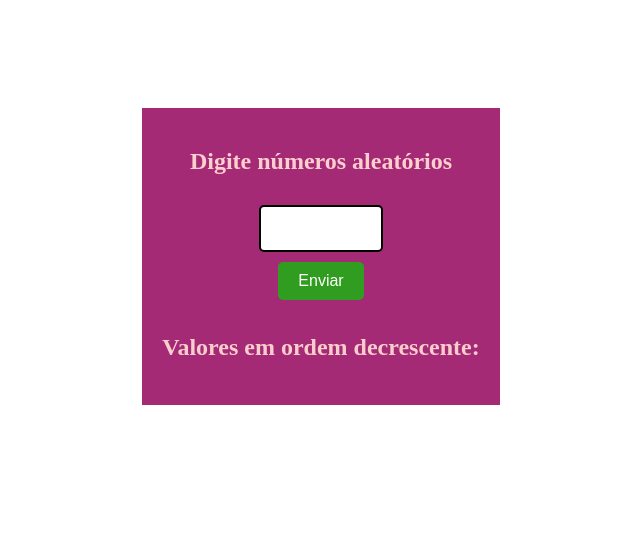
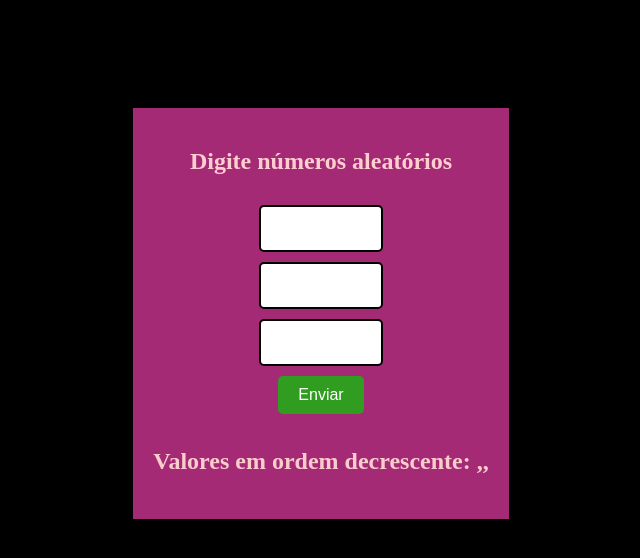
Before and after one commit to niedjaraujos/exercicios-html-js, a plain HTML site: page 2/segundo.html in a window 1280 px wide. Both pictures are taken after a click on the button "Enviar". Shown: the whole page, without its empty margins (319-959 px from the left). Drawn offline with Linux system fonts and the light colour scheme.

Commit message:
Add files via upload

```diff
--- a/2/app.js
+++ b/2/app.js
@@ -1,21 +1,50 @@
 
 const botao = document.querySelector('button');
-
-let valores = [];
+const inputs = document.querySelectorAll('input[type="number"]')
 
 function ordenarDecrescente() {
-    let input = document.querySelector('input')
-    valores.push(input.value)
-
-
-    input.value= ''
-
+    let valores = [];
+    for (let i = 0; i < inputs.length; i++) {
+        valores.push(inputs[i].value);
+        inputs[i].value = '';
+    }
     valores.sort((x, y) => y - x);  // Ordena o array em ordem decrescente
-    console.log( valores)
+    console.log(valores)
     return valores;
 }
 
 botao.addEventListener('click', () => {
     const resultado = ordenarDecrescente();
     document.querySelector('p').innerHTML = `Valores em ordem decrescente: ${resultado}`
-})
+});
+
+
+/*
+// outras formas
+
+const inputs = document.querySelectorAll('input[type="number"]');
+const button = document.querySelector('button');
+
+button.addEventListener('click', () => {
+    const numbers = [];
+    inputs.forEach(input => {
+        const value = input.value;
+
+        if (!isNaN(value)) {
+            numbers.push(value);
+        }
+
+    });
+    numbers.sort((a, b) => b - a);// Ordenar os números em ordem decrescente
+    document.querySelector('p').textContent = `Números em ordem decrescente: ${numbers}`;
+});
+
+
+
+document.querySelector('button').addEventListener('click', () => {
+    const inputs = document.querySelectorAll('input[type="number"]');
+    const valores = Array.from(inputs).map(input => input.value);// Cria um array para armazenar os valores
+    const valoresOrdenados = valores.sort((a, b) => b - a); // Ordena os valores em ordem decrescente
+    document.querySelector('p').textContent = `Valores em ordem decrescente: ${valoresOrdenados}`;
+});
+*/
--- a/2/segundo.html
+++ b/2/segundo.html
@@ -11,6 +11,8 @@
         <section>
             <h1>Digite números aleatórios</h1>
             <input type="number">
+            <input type="number">
+            <input type="number">
             <button>Enviar</button>
             <p></p>
         </section>
--- a/2/style.css
+++ b/2/style.css
@@ -3,6 +3,11 @@ main* {
     padding: 0;
     box-sizing: border-box;
 }
+
+body {
+    background-color: rgb(0, 0, 0);
+}
+
 main {
     display: flex;
     justify-content: center;
@@ -29,6 +34,7 @@ input {
     border: 2px solid;
     border-radius: 5px;
     font-size: 20px;
+    text-align: center;
 }
 
 input[type="number"]::-webkit-inner-spin-button,
```
